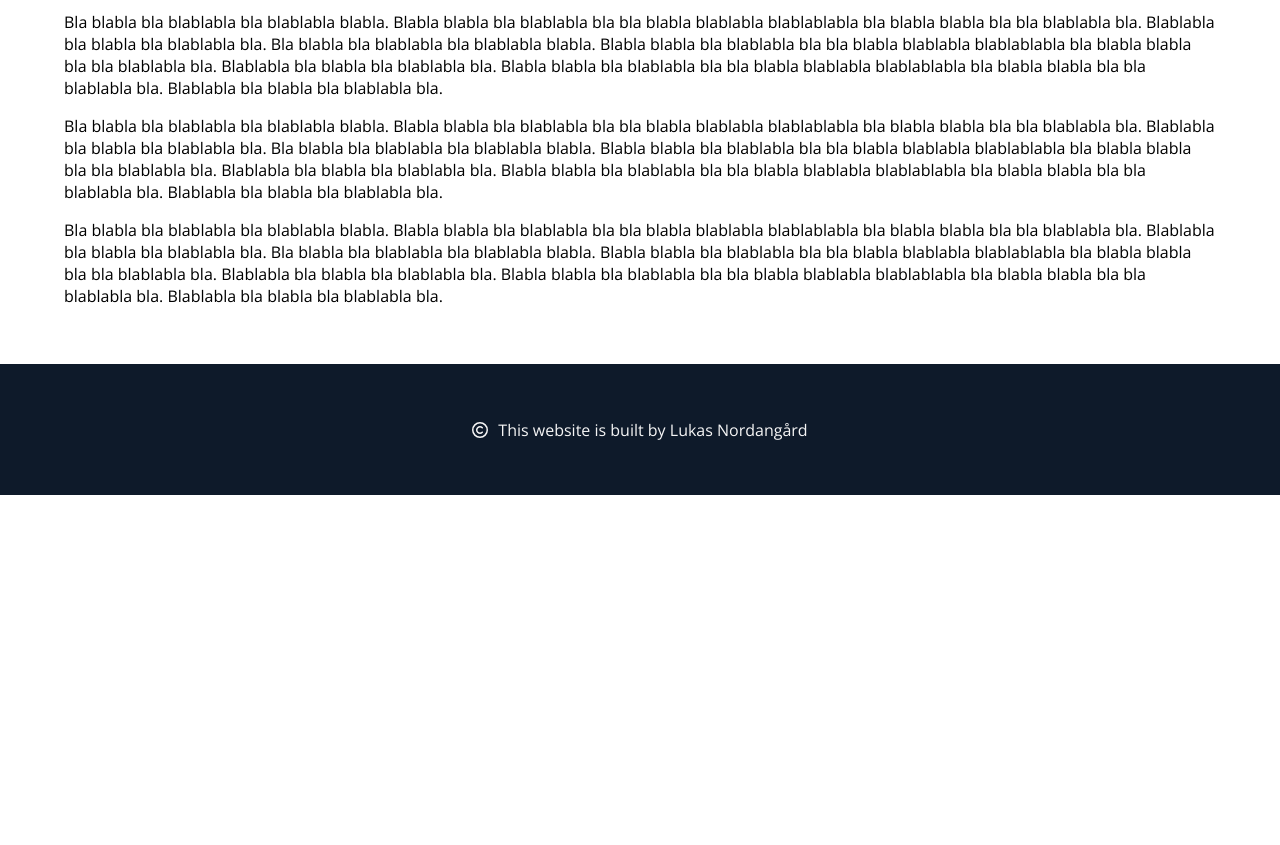
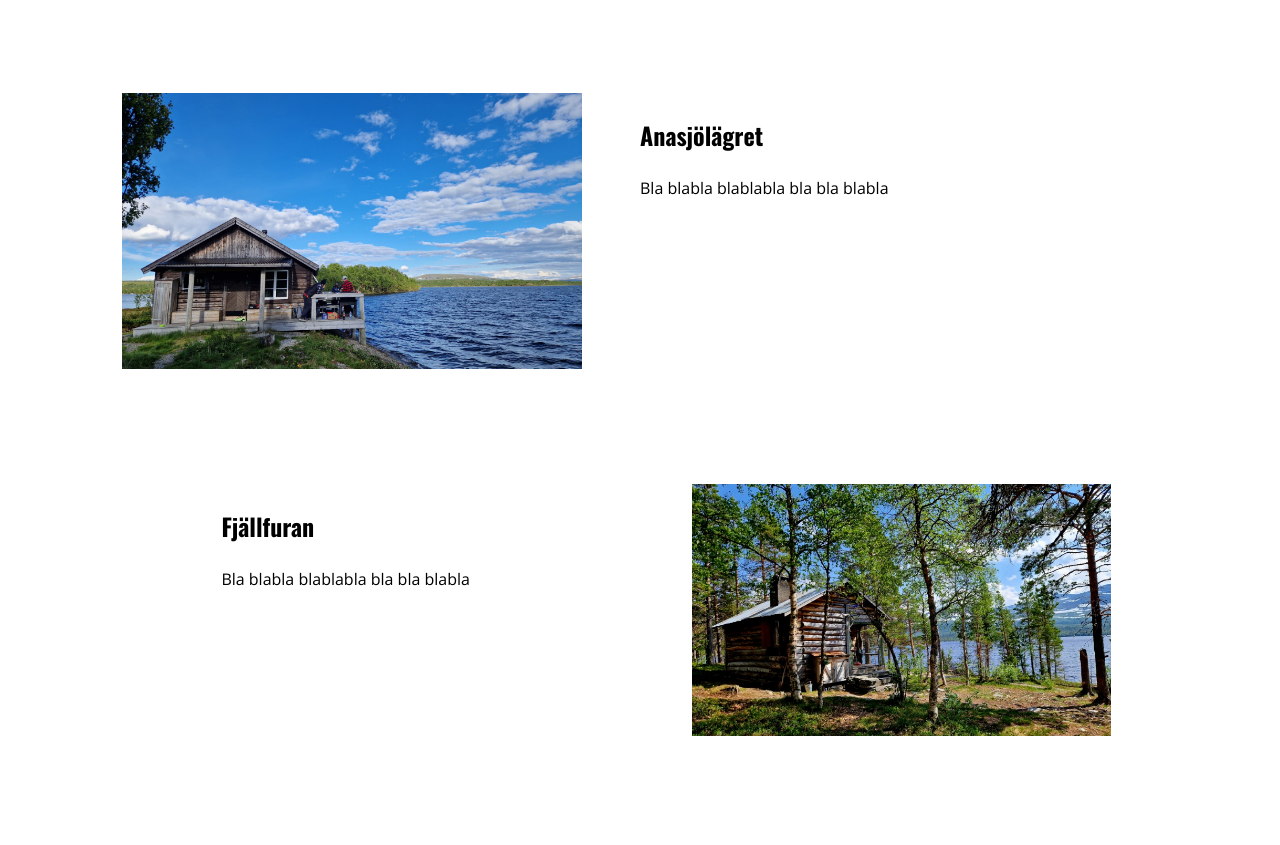
Before and after one commit to lukasnordangard/fjallfiske, a plain HTML site: page index.html in a window 1280 px wide. Shown: the part 1179-2024 px from the top of the page. Before the commit the page ends 1674 px from the top, so only its background shows below. Drawn offline with nearby package versions, Linux system fonts and the light colour scheme.

Commit message:
Added and styled content

```diff
--- a/index.html
+++ b/index.html
@@ -46,9 +46,39 @@
             <div class="anariset" id="anariset">
                 <h2>Anariset</h2>
                 <a href="https://anariset.se">anariset.se</a>
-                <p>Bla blabla bla blablabla bla blablabla blabla. Blabla blabla bla blablabla bla bla blabla blablabla blablablabla bla blabla blabla bla bla blablabla bla. Blablabla bla blabla bla blablabla bla. Bla blabla bla blablabla bla blablabla blabla. Blabla blabla bla blablabla bla bla blabla blablabla blablablabla bla blabla blabla bla bla blablabla bla. Blablabla bla blabla bla blablabla bla. Blabla blabla bla blablabla bla bla blabla blablabla blablablabla bla blabla blabla bla bla blablabla bla. Blablabla bla blabla bla blablabla bla.</p>
-                <p>Bla blabla bla blablabla bla blablabla blabla. Blabla blabla bla blablabla bla bla blabla blablabla blablablabla bla blabla blabla bla bla blablabla bla. Blablabla bla blabla bla blablabla bla. Bla blabla bla blablabla bla blablabla blabla. Blabla blabla bla blablabla bla bla blabla blablabla blablablabla bla blabla blabla bla bla blablabla bla. Blablabla bla blabla bla blablabla bla. Blabla blabla bla blablabla bla bla blabla blablabla blablablabla bla blabla blabla bla bla blablabla bla. Blablabla bla blabla bla blablabla bla.</p>
-                <p>Bla blabla bla blablabla bla blablabla blabla. Blabla blabla bla blablabla bla bla blabla blablabla blablablabla bla blabla blabla bla bla blablabla bla. Blablabla bla blabla bla blablabla bla. Bla blabla bla blablabla bla blablabla blabla. Blabla blabla bla blablabla bla bla blabla blablabla blablablabla bla blabla blabla bla bla blablabla bla. Blablabla bla blabla bla blablabla bla. Blabla blabla bla blablabla bla bla blabla blablabla blablablabla bla blabla blabla bla bla blablabla bla. Blablabla bla blabla bla blablabla bla.</p>
+                <p>I anarisfjällen hittar du några av Jämtlands finaste fiskevatten och jaktmarker. Anariset är ett samiskt företag som erbjuder bekväma och ostörda boenden i anslutning till fina fiskevatten med naturlig reproduktion.</p>
+
+
+                <div class="housing-container">
+                    <div class="ajvin-sijte-container">
+                        <div class="housing-text-item">
+                            <h3>Ajvin-Sijte</h3>
+                            <p>Bla blabla blablabla bla bla blabla</p>
+                        </div>
+                        <div class="housing-image-item">
+                            <img src="imgs/ajvin-sijte.jpg" alt="Ajvin-Sijte">
+                        </div>
+                    </div>
+                    <div class="anasjolagret-container">
+                        <div class="housing-image-item">
+                            <img src="imgs/anasjolagret.jpg" alt="Anasjölägret">
+                        </div>
+                        <div class="housing-text-item">
+                            <h3>Anasjölägret</h3>
+                            <p>Bla blabla blablabla bla bla blabla</p>
+                        </div>
+                    </div>
+                    <div class="fjallfuran-container">
+                        <div class="housing-text-item">
+                            <h3>Fjällfuran</h3>
+                            <p>Bla blabla blablabla bla bla blabla</p>
+                        </div>
+                        <div class="housing-image-item">
+                            <img src="imgs/fjallfuran.jpg" alt="Fjällfuran">
+                        </div>
+                    </div>
+                </div>
+
             </div>
         </div>
 
--- a/styles.css
+++ b/styles.css
@@ -11,6 +11,12 @@ h1 {
 h2 {
     font-family: 'Oswald', Helvetica, Arial, Lucida, sans-serif;
     font-size: 2em;
+    font-weight: 700;
+}
+
+h3 {
+    font-family: 'Oswald', Helvetica, Arial, Lucida, sans-serif;
+    font-size: 1.5em;
     font-weight: 700;
 }
 
@@ -137,9 +143,57 @@ footer {
 
 /*================ Anariset ================*/
 
+.housing-container{
+    width: 100%;
+    display: flex;
+    justify-content: center;
+    align-items: center;
+    flex-direction: column;
+}
 
+.housing-image-item {
+    width: 40%;
+    aspect-ratio: 5 / 3;
+    overflow: hidden;
+    display: flex;
+    justify-content: center;
+    align-items: center;
+}
 
+.housing-image-item img {
+    width: 100%;
+    object-fit: cover;
+}
 
+.housing-text-item {
+    width: 40%;
+    margin-left: 5%;
+    margin-right: 5%;
+}
+
+.ajvin-sijte-container {
+    margin-top: 5%;
+    margin-bottom: 5%;
+    display: flex;
+    flex-direction: row;
+    justify-content: center;
+}
+
+.anasjolagret-container {
+    margin-top: 5%;
+    margin-bottom: 5%;
+    display: flex;
+    flex-direction: row;
+    justify-content: center;
+}
+
+.fjallfuran-container {
+    margin-top: 5%;
+    margin-bottom: 5%;
+    display: flex;
+    flex-direction: row;
+    justify-content: center;
+}
 
 
 
```
Also changed, not shown: imgs/ajvin-sijte.jpg (added), imgs/anasjolagret.jpg (added), imgs/fjallfuran.jpg (added).
